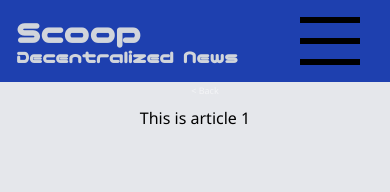
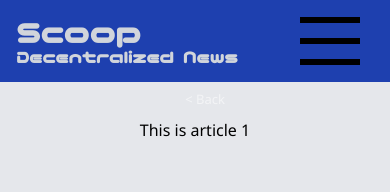
Before and after one commit to NandanTyagi/scoop, a Next.js app: page /article/1 in a window 390 px wide. Shown: the top 192 px of the page. Built offline with nearby package versions, Linux system fonts and the light colour scheme; some icons are missing.

Commit message:
Nav font size enlargement

```diff
--- a/styles/globals.css
+++ b/styles/globals.css
@@ -343,7 +343,7 @@ button.menu {
     right: 10px;
   }
   .cont {
-    transform: translateY(-205px);
+    transform: translateY(-223px);
     transition: transform 1s ease;
   }
   .exp {
@@ -382,7 +382,7 @@ button.menu {
   }
   .nav-link {
     padding: 0.5rem 0;
-    font-size: xx-small;
+    font-size: small;
   }
   .login-btn {
     padding: 0.5rem;
```
